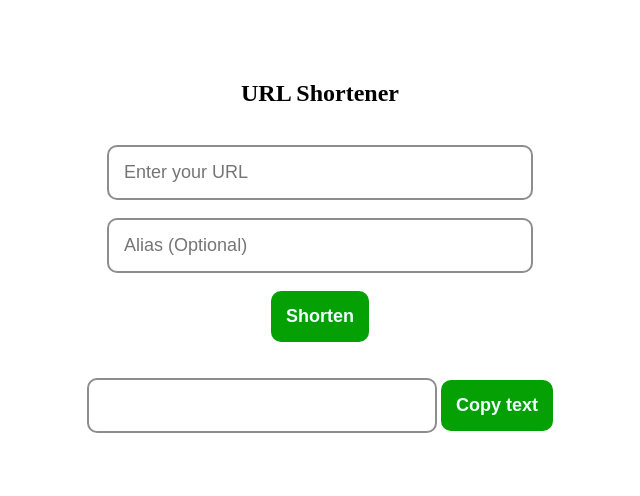
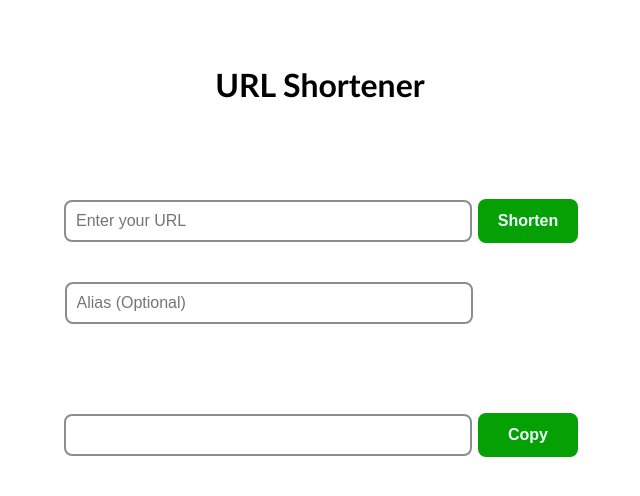
Before and after one commit to GulshanAnand/linkShortenerAPI, a plain HTML site: page templates/index.html in a window 1280 px wide. Shown: the whole page, without its empty margins (320-960 px from the left). Drawn offline with Linux system fonts and the light colour scheme.

Commit message:
index page design modified

```diff
--- a/templates/index.html
+++ b/templates/index.html
@@ -4,47 +4,62 @@
     <title>URL Shortener</title>
     <style>
         input {
-            font-size: large;
-            width: 31%;
-            padding: 15px;
-            border-radius: 10px;
+            width: 30vw;
+            font-size: medium;
+            padding: 10px;
+            border-radius: 8px;
             border: 2px solid;
             border-color: rgb(141, 141, 141);
+            margin: 2px;
+        }
+        button {
+            width: 100px;
+            font-size: medium;
+            background-color: rgb(4, 160, 4);
+            border: solid;
+            border-color: rgb(4, 160, 4);
+            border-radius: 8px;
+            padding: 10px;
+            color: azure;
+            font-weight: bold;
+        }
+        #alias {
+            margin-right: 105px;
+        }
+        #outdiv {
+            margin: 50px;
         }
         div {
             text-align: center;
         }
-        #shortURL {
-            width: 25%;
-        }
-        button {
-            font-size: large;
-            background-color: rgb(4, 160, 4);
-            border: none;
-            border-radius: 10px;
-            padding: 15px;
-            color: azure;
-            font-weight: bold;
-        }
-        body {
-            margin-top: 80px;
+        h1 {
+            text-align: center;
+            font-family: 'Gill Sans', 'Gill Sans MT', Calibri, 'Trebuchet MS', sans-serif;
         }
     </style>
 </head>
 <body>
-    <h2 style="text-align: center;">URL Shortener</h2><br>
+    <header>
+        <br></br>
+        <h1>URL Shortener</h1>
+        <br></br>
+    </header>
+
     <div>
-        <form id="form" method="post">
-            <div>
-                <input type="text", id="url" placeholder="Enter your URL" required /><br><br>
-                <input type="text", id="alias" placeholder="Alias (Optional)"/></br><br>
-            </div>
-            <button type="submit">Shorten</button><br><br><br>
-        </form>
-    </div>
-    <div>
-        <input type="text", id="shortURL" readonly/>
-        <button onclick="myFunction()">Copy text</button>
+        <br></br>
+        <div>
+            <form id="form" method="post">
+                <input id="url" type="text" placeholder='Enter your URL' required/>
+                <button type="submit">Shorten</button>
+            </form>
+            <br></br>
+            <input id="alias" type="text" placeholder='Alias (Optional)'/>
+        </div>
+        <br></br>
+        <div id="outdiv">
+            <input type="text" id="shortURL" readonly/>
+            <button onclick="myFunction()">Copy</button>
+        </div>
     </div>
 </body>
 <script>
```
